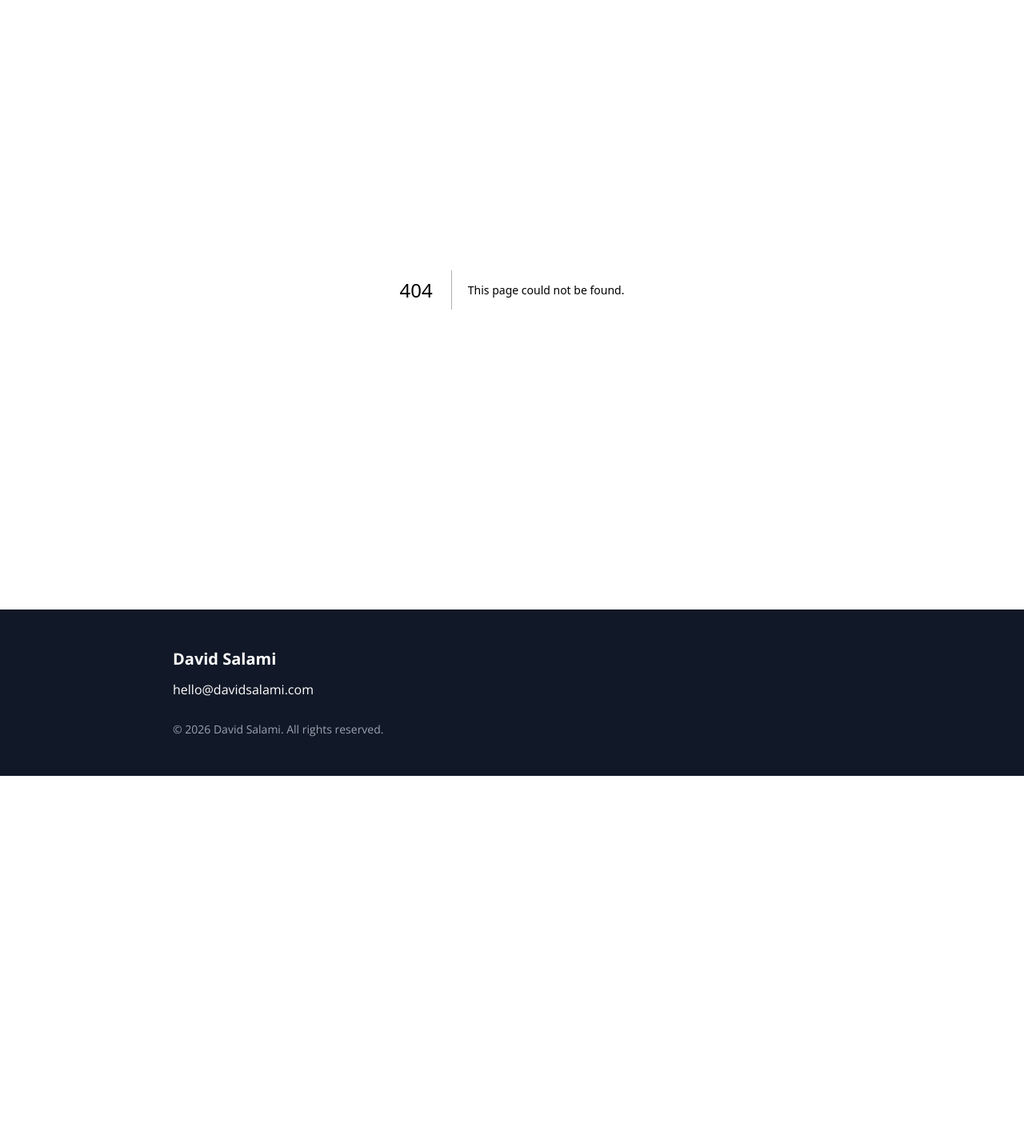
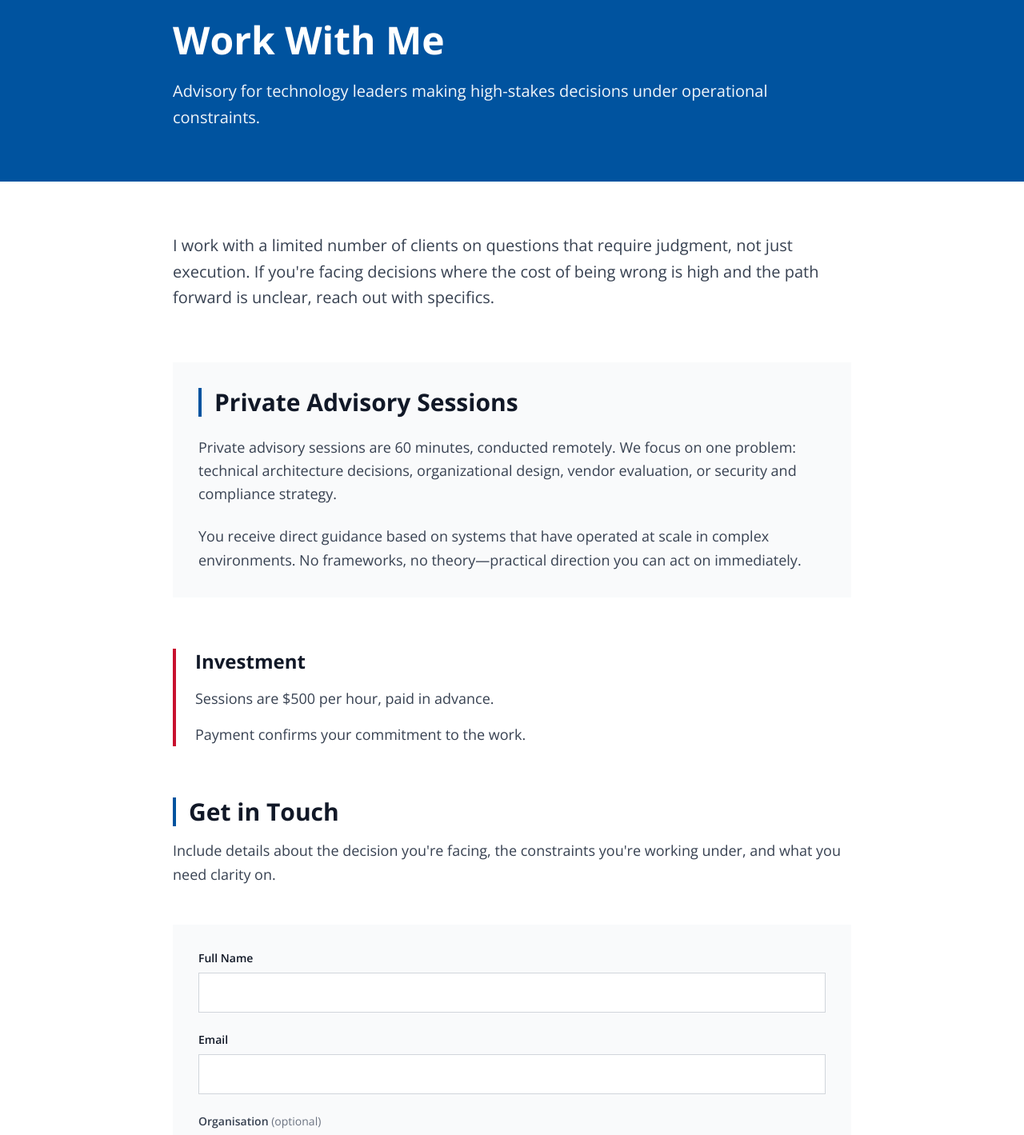
Before and after one commit to artizani/personal-brand, a Next.js app: page /work in a window 1280 px wide. Before the commit this address had no page. Shown: the part 127-1546 px from the top of the page at 80% size. Before the commit the page ends 1097 px from the top, so only its background shows below. Built offline with nearby package versions, Linux system fonts and the light colour scheme.

Commit message:
feat: add Work With Me page with contact form and advisory details

```diff
--- /dev/null
+++ b/src/app/work/page.tsx
@@ -0,0 +1,130 @@
+export const metadata = {
+  title: 'Work With Me - David Salami',
+  description:
+    'Advisory for technology leaders making high-stakes decisions under operational constraints.',
+}
+
+export default function Work() {
+  return (
+    <main>
+      <section className="bg-tesco-blue text-white">
+        <div className="max-w-4xl mx-auto px-6 py-16">
+          <h1 className="text-5xl font-bold mb-6">Work With Me</h1>
+          <p className="text-xl leading-relaxed opacity-95">
+            Advisory for technology leaders making high-stakes decisions under operational
+            constraints.
+          </p>
+        </div>
+      </section>
+
+      <section className="max-w-4xl mx-auto px-6 py-16">
+        <div className="mb-16">
+          <p className="text-xl text-gray-700 leading-relaxed mb-8">
+            I work with a limited number of clients on questions that require judgment, not just
+            execution. If you&apos;re facing decisions where the cost of being wrong is high and
+            the path forward is unclear, reach out with specifics.
+          </p>
+        </div>
+
+        <div className="mb-16 bg-gray-50 p-8">
+          <h2 className="text-3xl font-bold text-gray-900 mb-6 border-l-4 border-tesco-blue pl-4">
+            Private Advisory Sessions
+          </h2>
+          <p className="text-lg text-gray-700 leading-relaxed mb-6">
+            Private advisory sessions are 60 minutes, conducted remotely. We focus on one problem:
+            technical architecture decisions, organizational design, vendor evaluation, or security
+            and compliance strategy.
+          </p>
+          <p className="text-lg text-gray-700 leading-relaxed">
+            You receive direct guidance based on systems that have operated at scale in complex
+            environments. No frameworks, no theory—practical direction you can act on immediately.
+          </p>
+        </div>
+
+        <div className="mb-16 border-l-4 border-tesco-magenta pl-6">
+          <h3 className="text-2xl font-bold text-gray-900 mb-4">Investment</h3>
+          <p className="text-lg text-gray-700 leading-relaxed mb-4">
+            Sessions are $500 per hour, paid in advance.
+          </p>
+          <p className="text-lg text-gray-700 leading-relaxed">
+            Payment confirms your commitment to the work.
+          </p>
+        </div>
+
+        <div className="mb-12">
+          <h2 className="text-3xl font-bold text-gray-900 mb-4 border-l-4 border-tesco-blue pl-4">
+            Get in Touch
+          </h2>
+          <p className="text-lg text-gray-700 leading-relaxed">
+            Include details about the decision you&apos;re facing, the constraints you&apos;re
+            working under, and what you need clarity on.
+          </p>
+        </div>
+
+        <form
+          action="https://formspree.io/f/YOUR_FORM_ID"
+          method="POST"
+          className="bg-gray-50 p-8 space-y-6"
+        >
+          <div>
+            <label htmlFor="name" className="block text-sm font-semibold text-gray-900 mb-2">
+              Full Name
+            </label>
+            <input
+              type="text"
+              id="name"
+              name="name"
+              required
+              className="w-full px-4 py-3 border border-gray-300 bg-white text-gray-900 focus:outline-none focus:border-tesco-blue"
+            />
+          </div>
+
+          <div>
+            <label htmlFor="email" className="block text-sm font-semibold text-gray-900 mb-2">
+              Email
+            </label>
+            <input
+              type="email"
+              id="email"
+              name="email"
+              required
+              className="w-full px-4 py-3 border border-gray-300 bg-white text-gray-900 focus:outline-none focus:border-tesco-blue"
+            />
+          </div>
+
+          <div>
+            <label htmlFor="organisation" className="block text-sm font-semibold text-gray-700 mb-2">
+              Organisation <span className="text-gray-500 font-normal">(optional)</span>
+            </label>
+            <input
+              type="text"
+              id="organisation"
+              name="organisation"
+              className="w-full px-4 py-3 border border-gray-300 bg-white text-gray-900 focus:outline-none focus:border-tesco-blue"
+            />
+          </div>
+
+          <div>
+            <label htmlFor="message" className="block text-sm font-semibold text-gray-900 mb-2">
+              Message
+            </label>
+            <textarea
+              id="message"
+              name="message"
+              required
+              rows={6}
+              className="w-full px-4 py-3 border border-gray-300 bg-white text-gray-900 focus:outline-none focus:border-tesco-blue resize-vertical"
+            />
+          </div>
+
+          <button
+            type="submit"
+            className="w-full bg-tesco-blue text-white py-3 px-6 font-semibold hover:bg-opacity-90 transition-all"
+          >
+            Send Message
+          </button>
+        </form>
+      </section>
+    </main>
+  )
+}
--- a/src/components/Navigation.tsx
+++ b/src/components/Navigation.tsx
@@ -34,6 +34,12 @@ export default function Navigation() {
               Speaking
             </Link>
             <Link
+              href="/work"
+              className="text-gray-700 font-medium px-4 py-2 rounded-md hover:bg-tesco-blue-light hover:text-tesco-blue transition-all"
+            >
+              Work
+            </Link>
+            <Link
               href="/about"
               className="text-gray-700 font-medium px-4 py-2 rounded-md hover:bg-tesco-blue-light hover:text-tesco-blue transition-all"
             >
```
